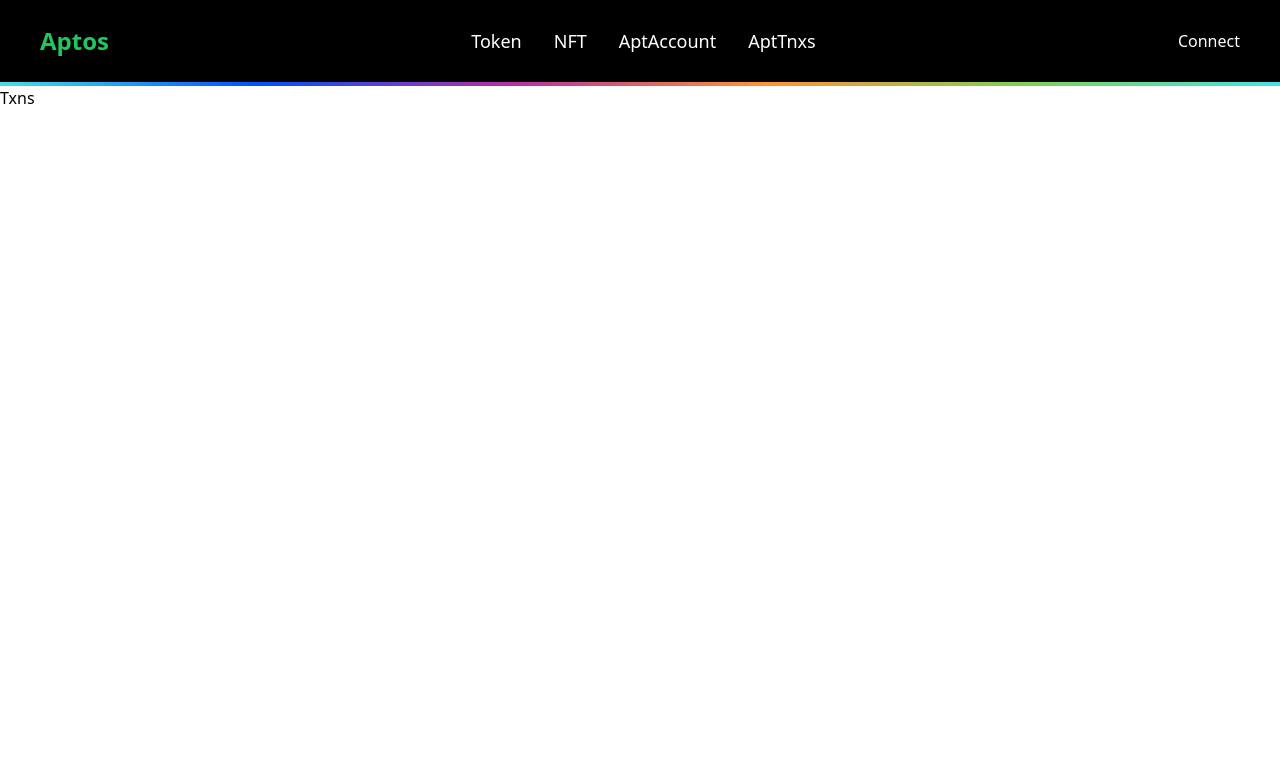
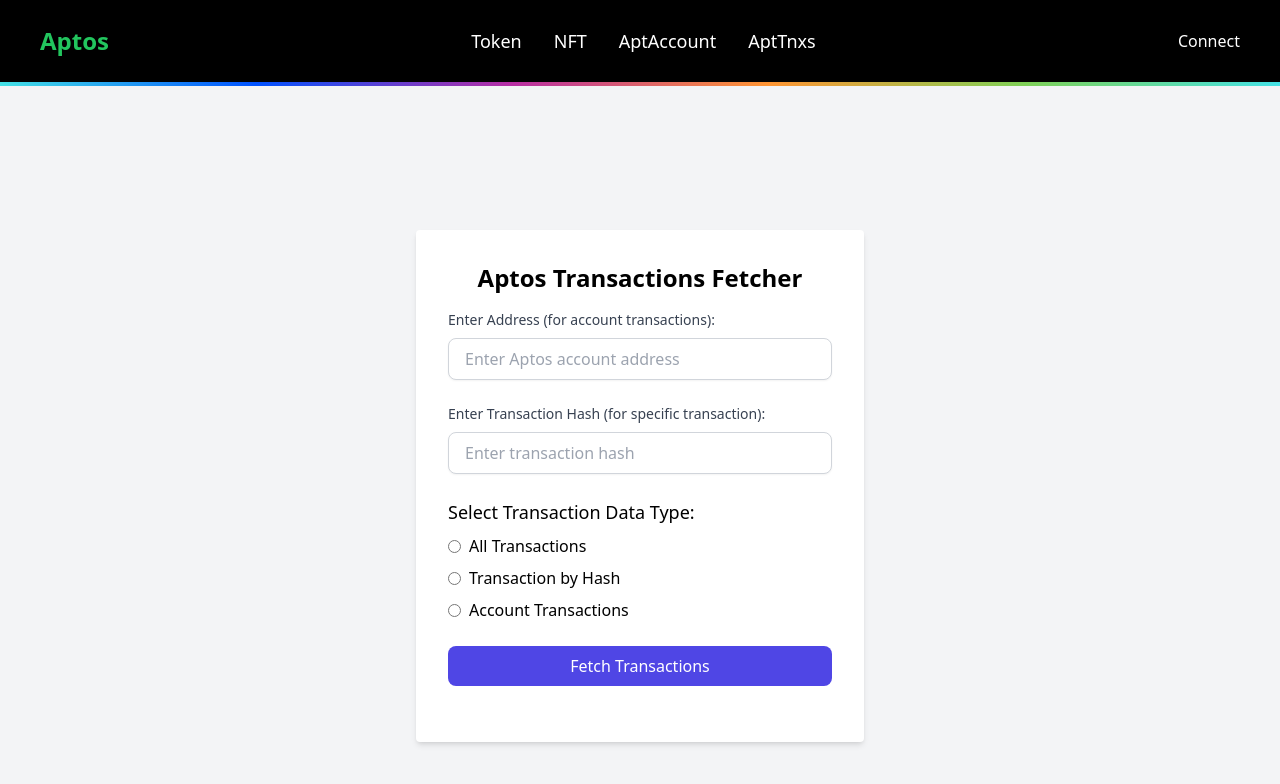
Before and after one commit to ayushsingh82/BlockDive, a React (Vite) app: page /aptostxns in a window 1280 px wide. Shown: the top 784 px of the page. Built offline with nearby package versions, Linux system fonts and the light colour scheme; what @rainbow-me/rainbowkit, wagmi would draw is missing.

Commit message:
aptos transactions

```diff
--- a/src/components/Aptos/AptosTransactions.jsx
+++ b/src/components/Aptos/AptosTransactions.jsx
@@ -1,11 +1,135 @@
-import React from 'react'
+import React, { useState } from 'react';
 
 const AptosTransactions = () => {
+  const API_KEY = 'Vpr4FxPyIscI2DlzIwTSJ3JebtUf5_W1'; // API Key
+  const [address, setAddress] = useState('');
+  const [txnHash, setTxnHash] = useState('');
+  const [dataType, setDataType] = useState(''); // To store selected data type
+  const [transactionData, setTransactionData] = useState(null);
+
+  const handleFetchTransactions = async () => {
+    if (!dataType) {
+      alert('Please select the type of transaction data to fetch');
+      return;
+    }
+
+    let url = '';
+    const headers = {
+      accept: 'application/json',
+      'X-API-KEY': API_KEY
+    };
+
+    try {
+      if (dataType === 'allTransactions') {
+        url = `https://aptos-mainnet.nodit.io/v1/transactions`;
+      } else if (dataType === 'txnByHash' && txnHash) {
+        url = `https://aptos-mainnet.nodit.io/v1/transactions/by_hash/${txnHash}`;
+      } else if (dataType === 'accountTransactions' && address) {
+        url = `https://aptos-mainnet.nodit.io/v1/accounts/${address}/transactions`;
+      } else {
+        alert('Please enter the required address or transaction hash');
+        return;
+      }
+
+      const res = await fetch(url, { method: 'GET', headers });
+      const json = await res.json();
+      setTransactionData(json);
+    } catch (err) {
+      console.error('Error fetching transactions:', err);
+    }
+  };
+
   return (
-    <div>
-      Txns
+    <div className="flex flex-col items-center justify-center min-h-screen bg-gray-100">
+      <div className="bg-white p-8 rounded shadow-md w-full max-w-md">
+        <h1 className="text-2xl font-bold mb-4 text-center">Aptos Transactions Fetcher</h1>
+
+        {/* Input for the address */}
+        <div className="mb-6">
+          <label className="block mb-2 text-sm font-medium text-gray-700">Enter Address (for account transactions):</label>
+          <input
+            type="text"
+            className="w-full px-4 py-2 border border-gray-300 rounded-lg shadow-sm focus:ring-2 focus:ring-indigo-500 focus:border-indigo-500"
+            value={address}
+            onChange={(e) => setAddress(e.target.value)}
+            placeholder="Enter Aptos account address"
+          />
+        </div>
+
+        {/* Input for the transaction hash */}
+        <div className="mb-6">
+          <label className="block mb-2 text-sm font-medium text-gray-700">Enter Transaction Hash (for specific transaction):</label>
+          <input
+            type="text"
+            className="w-full px-4 py-2 border border-gray-300 rounded-lg shadow-sm focus:ring-2 focus:ring-indigo-500 focus:border-indigo-500"
+            value={txnHash}
+            onChange={(e) => setTxnHash(e.target.value)}
+            placeholder="Enter transaction hash"
+          />
+        </div>
+
+        {/* Radio buttons to select the transaction type */}
+        <div className="mb-6">
+          <h2 className="text-lg font-medium mb-2">Select Transaction Data Type:</h2>
+          <div className="flex flex-col space-y-2">
+            <label className="inline-flex items-center">
+              <input
+                type="radio"
+                className="form-radio text-indigo-600"
+                value="allTransactions"
+                checked={dataType === 'allTransactions'}
+                onChange={() => setDataType('allTransactions')}
+              />
+              <span className="ml-2">All Transactions</span>
+            </label>
+            <label className="inline-flex items-center">
+              <input
+                type="radio"
+                className="form-radio text-indigo-600"
+                value="txnByHash"
+                checked={dataType === 'txnByHash'}
+                onChange={() => setDataType('txnByHash')}
+              />
+              <span className="ml-2">Transaction by Hash</span>
+            </label>
+            <label className="inline-flex items-center">
+              <input
+                type="radio"
+                className="form-radio text-indigo-600"
+                value="accountTransactions"
+                checked={dataType === 'accountTransactions'}
+                onChange={() => setDataType('accountTransactions')}
+              />
+              <span className="ml-2">Account Transactions</span>
+            </label>
+          </div>
+        </div>
+
+        {/* Button to trigger API call */}
+        <button
+          onClick={handleFetchTransactions}
+          className="w-full bg-indigo-600 text-white py-2 px-4 rounded-lg hover:bg-indigo-700 transition duration-200"
+        >
+          Fetch Transactions
+        </button>
+
+        {/* Display the result */}
+        <div className="mt-6">
+          {transactionData && (
+            <>
+              <h2 className="text-xl font-semibold mb-2">Transaction Data</h2>
+              <pre className="bg-gray-100 p-4 rounded-lg">{JSON.stringify(transactionData, null, 2)}</pre>
+            </>
+          )}
+        </div>
+      </div>
     </div>
-  )
-}
+  );
+};
 
-export default AptosTransactions
+export default AptosTransactions;
+
+
+
+
+// txns hash - 0xf9a029e3221f9df86e5542f7f649e4acbfb3680423b218c91cdd895f6b62ab6b
```
